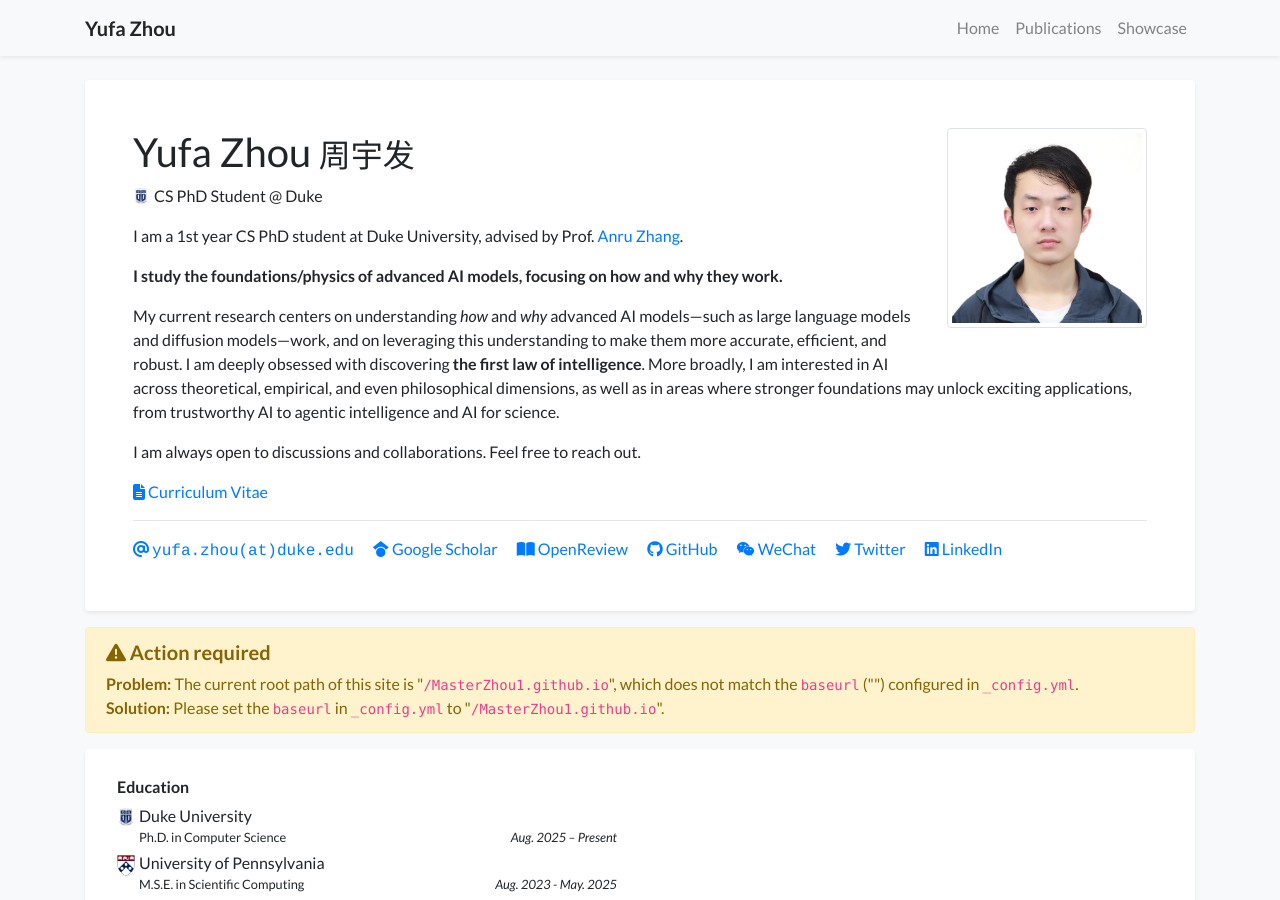
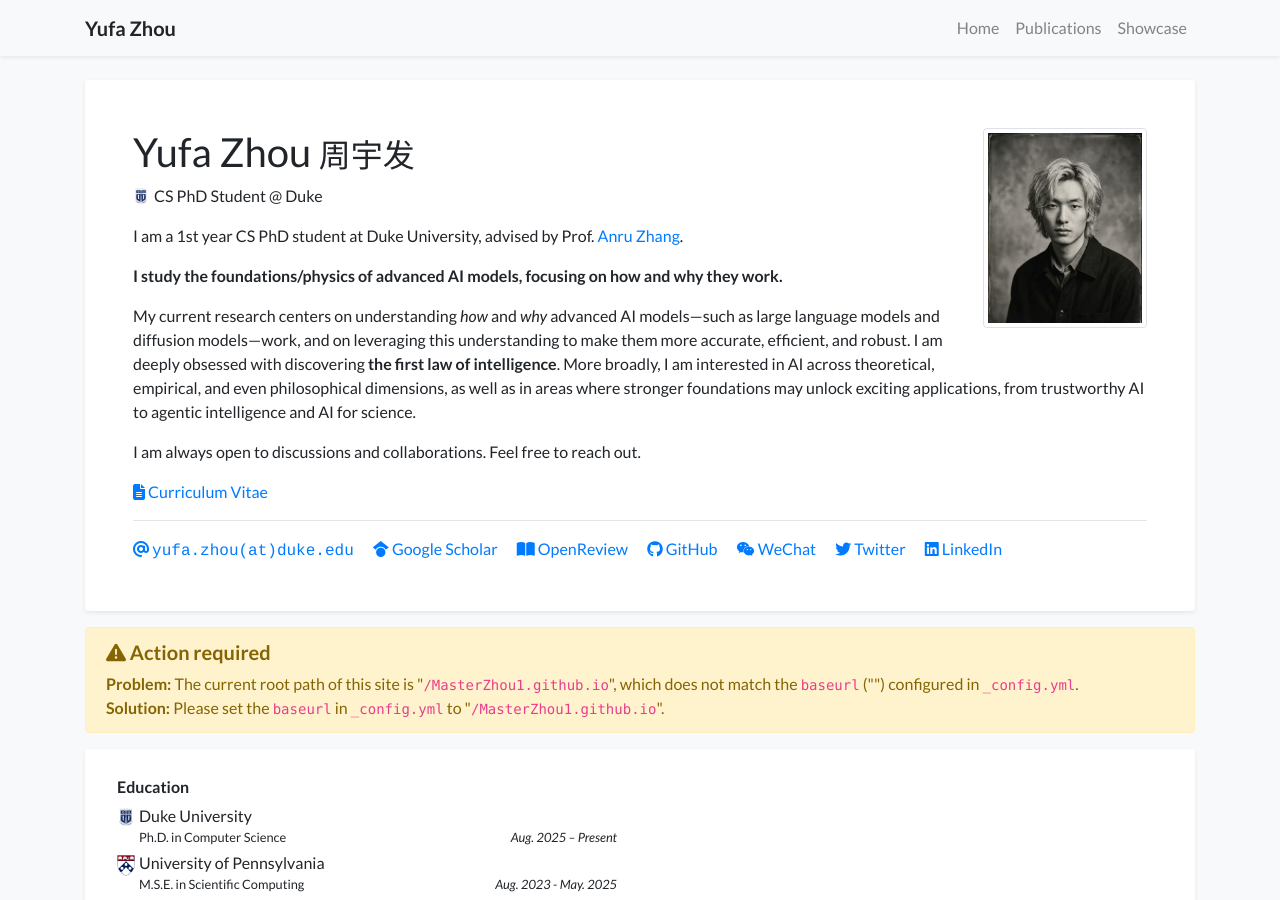
Before and after one commit to MasterZhou1/MasterZhou1.github.io, a Jekyll site: the page built from index.html, in a window 1280 px wide and 900 px high. Built offline with Jekyll 4.4.1, drawn with Linux system fonts in a browser that asks for light colours; nearby versions of some CDN libraries; a style sheet for code colours, icons or effects is not loaded; grey boxes are pictures that could not be loaded.

Commit message:
Update profile.yml

```diff
--- a/_data/profile.yml
+++ b/_data/profile.yml
@@ -39,7 +39,8 @@
   <p>
     I am always open to discussions and collaborations. Feel free to reach out.
   </p>
-portrait_url: /assets/images/photos/me.jpg
+portrait_url: /assets/images/photos/yufa_kaze.jpg
+# /assets/images/photos/me.jpg
 portrait_caption: >-
   Anything that can be verbalized can be solved, and anything that cannot is unthinkable.
 # Anything that can be verbalized can be solved.
```
